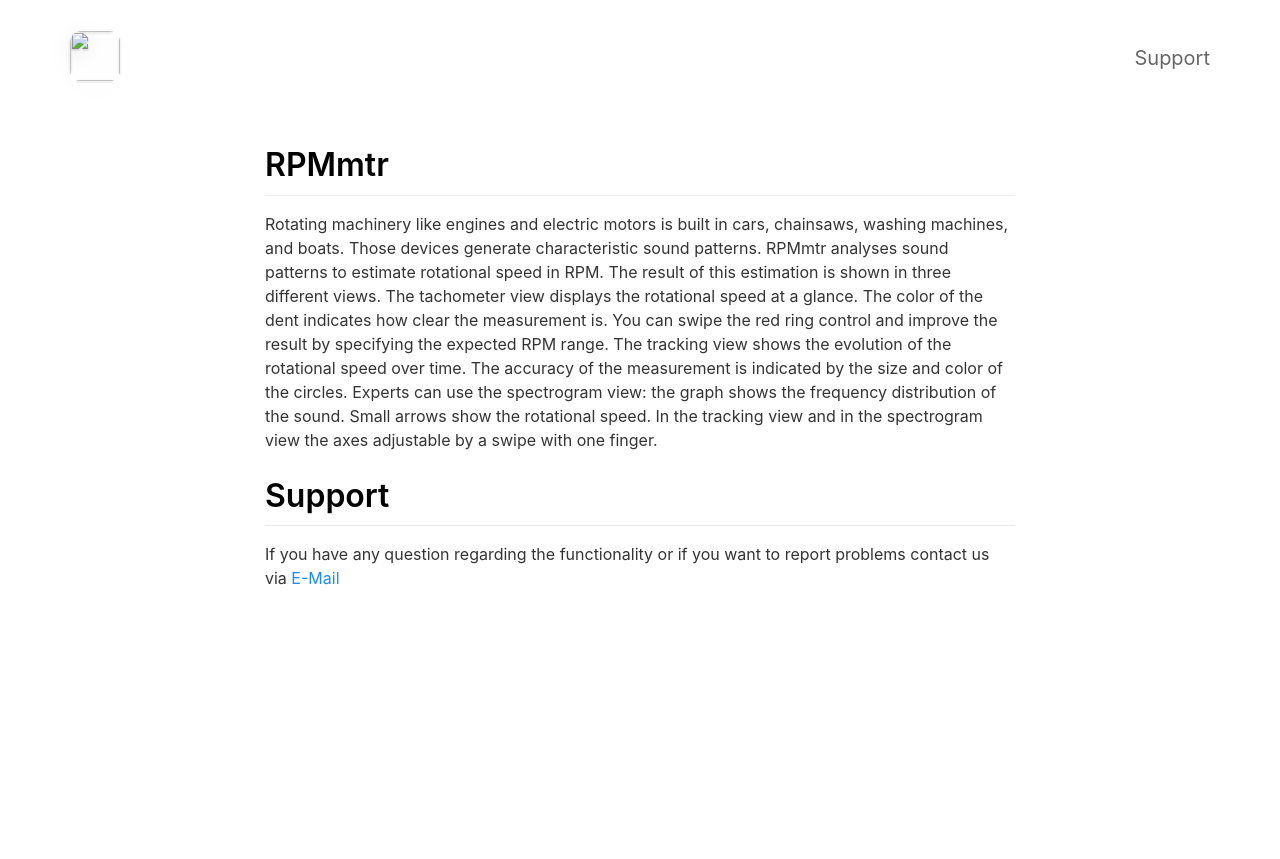
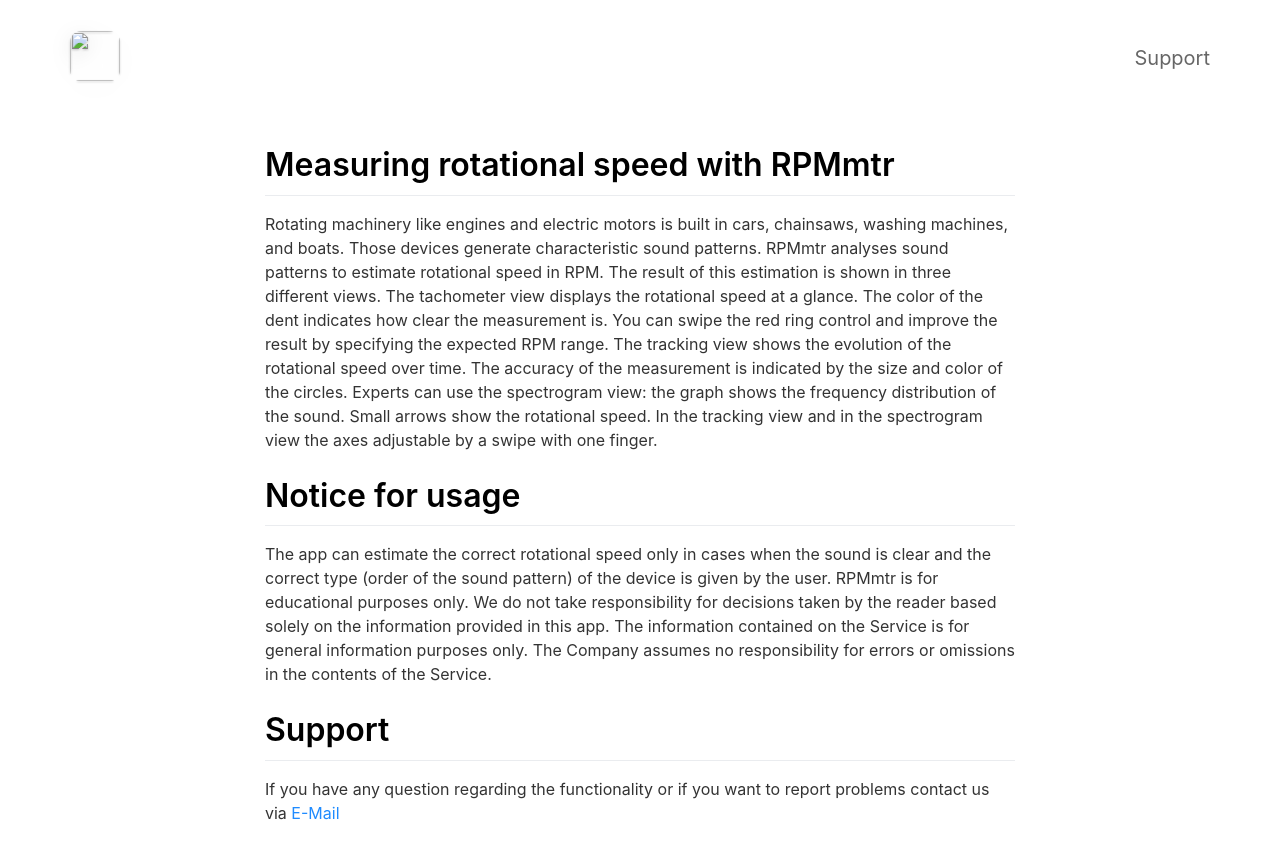
Before and after one commit to nomasdynamics/RPMmtr, a Jekyll site: the page built from _pages/support.md, in a window 1280 px wide. Shown: the top 859 px of the page. Built offline with Jekyll 4.4.1, drawn with Linux system fonts in a browser that asks for light colours; nearby versions of some CDN libraries.

Commit message:
Update support.md

```diff
--- a/_pages/support.md
+++ b/_pages/support.md
@@ -4,7 +4,7 @@
 include_in_header: true
 ---
 
-# RPMmtr
+# Measuring rotational speed with RPMmtr
 Rotating machinery like engines and electric motors is built in cars, chainsaws, washing machines, and boats.
 Those devices generate characteristic sound patterns. RPMmtr analyses sound patterns to estimate rotational speed in RPM.
 The result of this estimation is shown in three different views. The tachometer view displays the rotational speed at a glance.
@@ -13,6 +13,11 @@
 Experts can use the spectrogram view: the graph shows the frequency distribution of the sound. Small arrows show the rotational speed.
 In the tracking view and in the spectrogram view the axes adjustable by a swipe with one finger.
 
+# Notice for usage
+The app can estimate the correct rotational speed only in cases when the sound is clear and the correct type (order of the sound pattern) of the device is given by the user.
+RPMmtr is for educational purposes only. We do not take responsibility for decisions taken by the reader based solely on the information provided in this app. The information contained on the Service is for general information purposes
+only. The Company assumes no responsibility for errors or omissions in the contents
+of the Service.
 
 # Support
 If you have any question regarding the functionality or if you want to report problems contact us via [E-Mail](mailto:namosdynamic@gmail.com?subject=[Support_Request])
```
